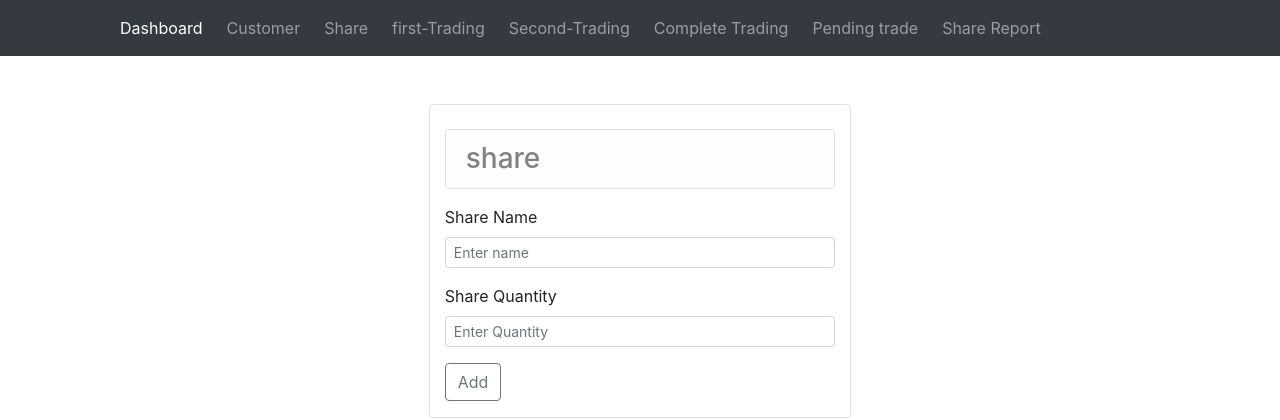
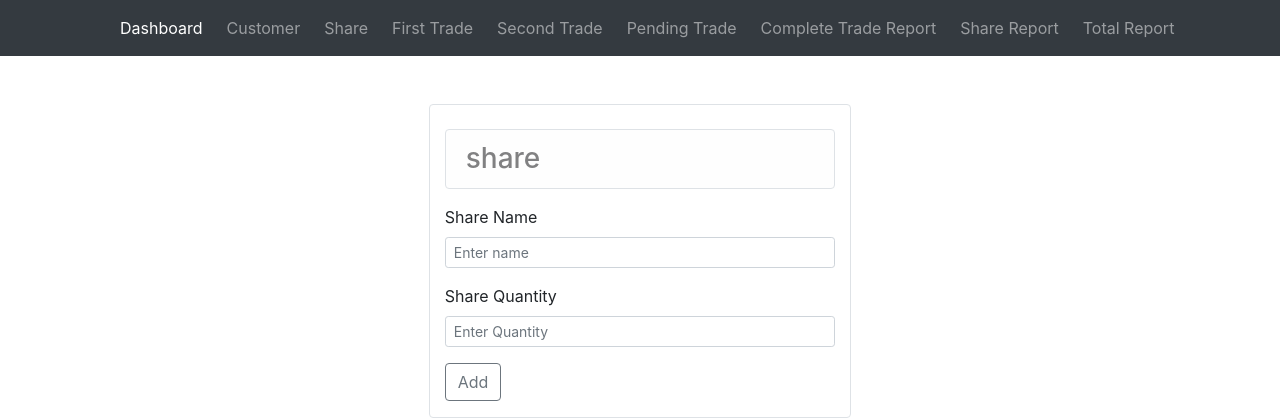
Before and after one commit to ranjeetthorat/tradedemo, a PHP site: page /share.php in a window 1280 px wide. Shown: the top 420 px of the page. Run offline with PHP 8.4, Linux system fonts and the light colour scheme; a stand-in replaces the project's code that opens the database connection.

Commit message:
fix navbar and dashboard

```diff
--- a/finalreport.php
+++ b/finalreport.php
@@ -17,6 +17,7 @@
 </head>
 <body>
 <?php include("db.php");
+ include("navbar.php") ;
 function isSell($value){
     if($value == '0' || $value == 0 )
     return true;
--- a/navbar.php
+++ b/navbar.php
@@ -17,19 +17,23 @@
             <a class="nav-link" href="sharetable.php">Share</a>
         </li>
         <li class="nav-item ml-2">
-          <a class="nav-link" href="trading.php">first-Trading</a>
+          <a class="nav-link" href="trading.php">First Trade</a>
       </li>
       <li class="nav-item ml-2">
-        <a class="nav-link" href="tradingtable.php">Second-Trading</a>
+        <a class="nav-link" href="tradingtable.php">Second Trade</a>
+    </li>
+
+    <li class="nav-item ml-2">
+        <a class="nav-link" href="reports.php">Pending Trade</a>
     </li>
     <li class="nav-item ml-2">
-        <a class="nav-link" href="infotable.php">Complete Trading</a>
-    </li>
-    <li class="nav-item ml-2">
-        <a class="nav-link" href="reports.php">Pending trade</a>
+        <a class="nav-link" href="infotable.php">Complete Trade Report</a>
     </li>
     <li class="nav-item ml-2">
         <a class="nav-link" href="sharereport.php">Share Report</a>
     </li>
+    <li class="nav-item ml-2">
+        <a class="nav-link" href="finalreport.php">Total Report</a>
+    </li>
 </div>
 </nav>
```
Also changed, not shown: dash.php (+5 -5 lines).
